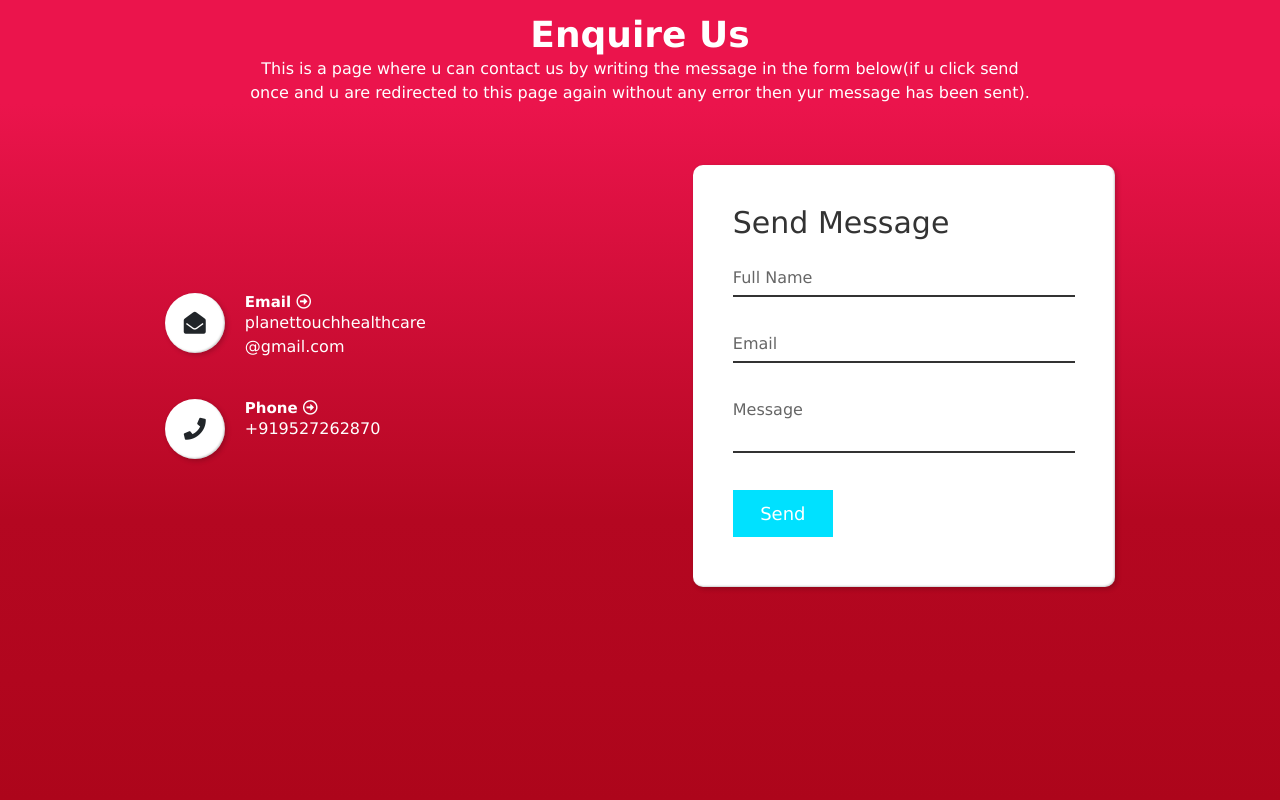
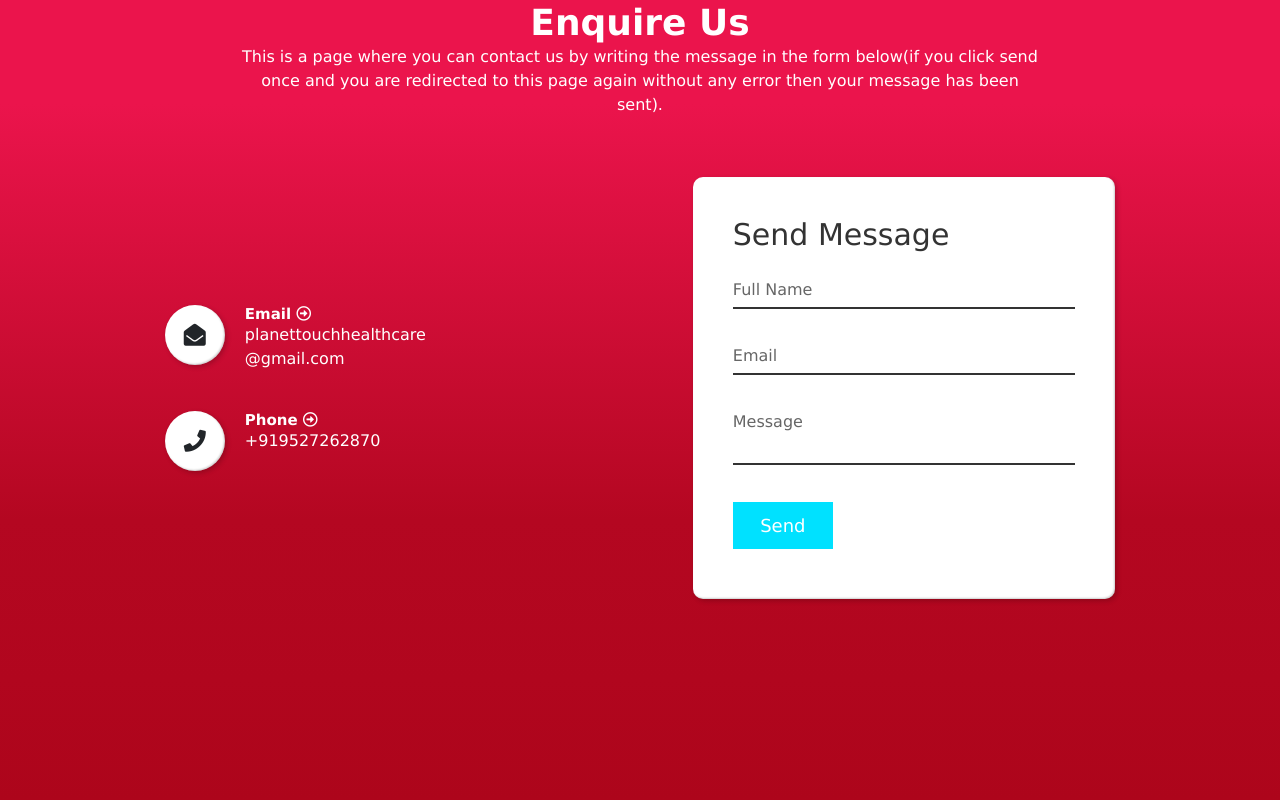
Before and after one commit to tarce09/planettouch, a Django app: page /contact/ in a window 1280 px wide. Shown: the part 128-928 px from the top of the page. Run offline with Django 3.2, Linux system fonts and the light colour scheme.

Commit message:
Update form.html

```diff
--- a/templates/form.html
+++ b/templates/form.html
@@ -30,7 +30,7 @@
     <section class="contact">
         <div class="content">
             <h2>Enquire Us</h2>
-            <p>This is a page where u can contact us by writing the message in the form below(if u click send once and u are redirected to this page again without any error then yur message has been sent).</p>
+            <p>This is a page where you can contact us by writing the message in the form below(if you click send once and you are redirected to this page again without any error then your message has been sent).</p>
         </div>
         <div class="container">
             <div class="contactinfo fadeleft">
```
